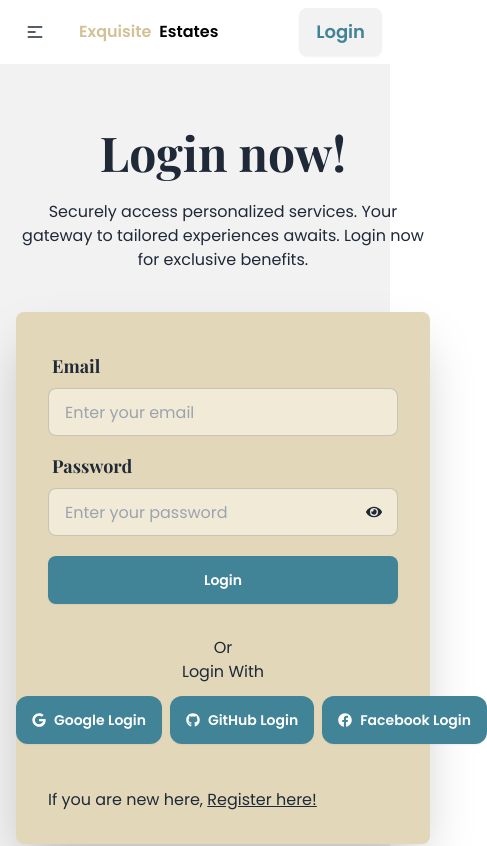
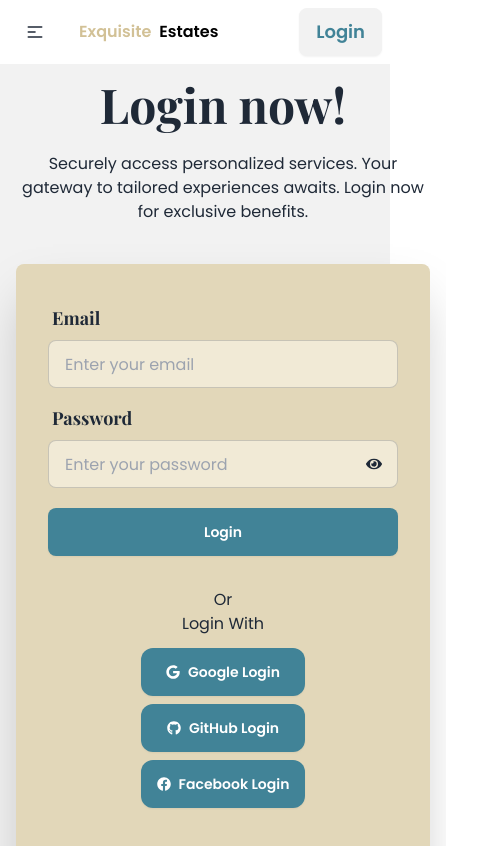
Before and after one commit to fahadfakrul/Exquisite-Estates, a React (Vite) app: page /login in a window 390 px wide. Shown: the top 846 px of the page, 487 px wide, since content can reach past the window. Built offline with nearby package versions, Linux system fonts and the light colour scheme; no server answers; a web font is replaced by a local one.

Commit message:
responsive checked

```diff
--- a/src/Components/Consultant.jsx
+++ b/src/Components/Consultant.jsx
@@ -7,7 +7,7 @@ const Consultant = ({person}) => {
       }
     return (
         <div>
-            <div className="flex space-x-6">
+            <div className="lg:flex space-x-6">
 				<img alt="" className="flex-1 flex-shrink-0 object-top h-96 mb-4 bg-center rounded-sm dark:bg-gray-500 aspect-square" src={image} />
 				<div className="flex flex-col">
 					<h4 className="text-2xl font-semibold font-playfair">{name}</h4>
--- a/src/Components/ConsultantDetails.jsx
+++ b/src/Components/ConsultantDetails.jsx
@@ -9,7 +9,7 @@ const ConsultantDetails = () => {
   console.log(person);
   return (
     <div>
-      <div className="flex gap-10  p-6 dark:bg-gray-50 dark:text-gray-800">
+      <div className="lg:flex gap-10  p-6 dark:bg-gray-50 dark:text-gray-800">
         <img
           src={person.image}
           alt=""
--- a/src/Components/Navbar.jsx
+++ b/src/Components/Navbar.jsx
@@ -42,7 +42,7 @@ const Navbar = () => {
               className={({ isActive }) =>
                 isActive
                   ? "font-semibold text-lg font-playfair  border-t-4 border-[#d2c196]  py-1 rounded-lg "
-                  : " font-playfair text-lg"
+                  : "font-semibold font-playfair text-lg"
               }
               to="/consultancyhub"
             >
--- a/src/Components/SocialLogin.jsx
+++ b/src/Components/SocialLogin.jsx
@@ -23,7 +23,7 @@ const SocialLogin = () => {
     }
 
   return (
-    <div className="flex gap-2">
+    <div className=" flex flex-col md:flex-row gap-2">
 
 
 
```
